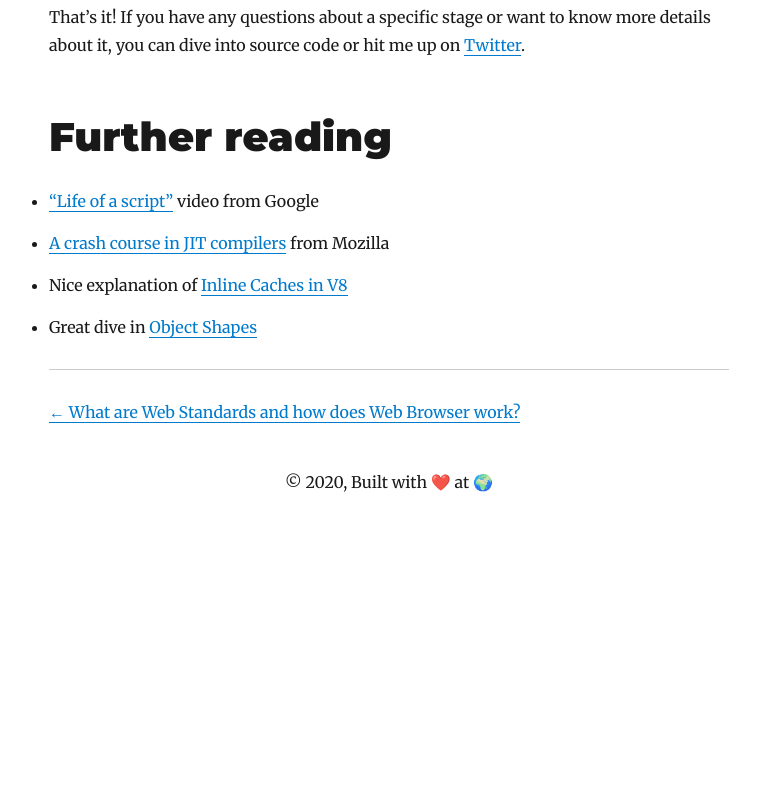
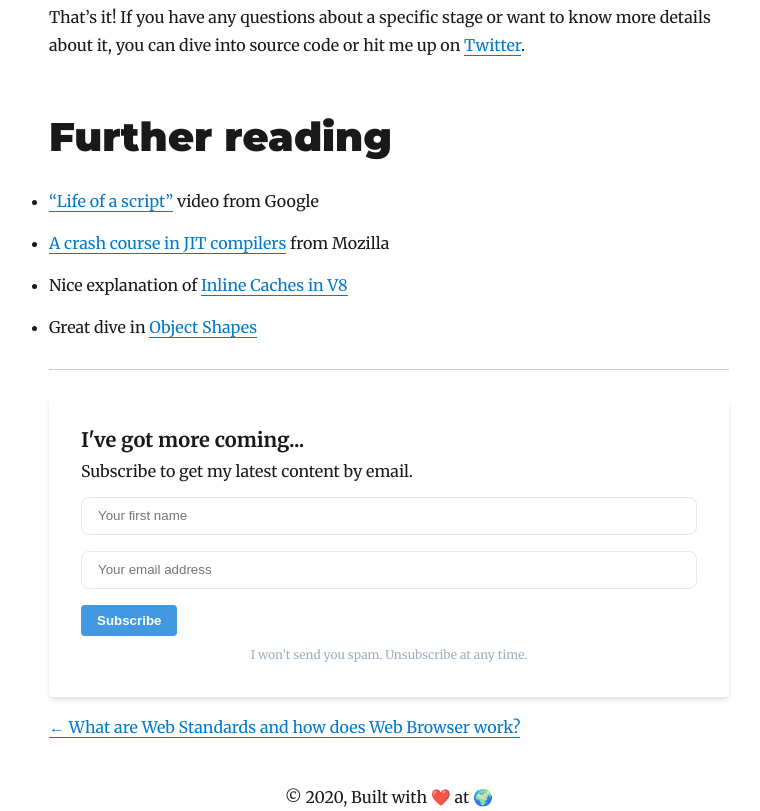
Before and after one commit to ilyamkin/lyamkin.com, a Gatsby site: page /blog/javascript-under-the-hood-v8/ in a window 1280 px wide. Shown: the part 9330-10141 px from the top of the page, without its empty margins (251-1011 px from the left). Before the commit the page ends 9826 px from the top, so only its background shows below. Built offline with nearby package versions, Linux system fonts and the light colour scheme; Gatsby itself is replaced by a stand-in of ours; some packages are replaced by stand-ins of ours.

Commit message:
feat(email): add subscription box

```diff
--- a/src/styles/global.css
+++ b/src/styles/global.css
@@ -16,6 +16,25 @@ html, body, #___gatsby, #gatsby-focus-wrapper {
     margin-right: 1rem;
 }
 
+.formkit-alert-success {
+    color: #234e52;
+    color: rgba(35, 78, 82, 1);
+    box-shadow: 0 4px 6px -1px rgba(0, 0, 0, 0.1), 0 2px 4px -1px rgba(0, 0, 0, 0.06);
+    padding-left: 1rem;
+    padding-right: 1rem;
+    padding-top: 0.75rem;
+    padding-bottom: 0.75rem;
+    margin-bottom: 0.75rem;
+    font-weight: 700;
+    border-top-width: 4px;
+    border-bottom-right-radius: 0.25rem;
+    border-bottom-left-radius: 0.25rem;
+    border-color: #38b2ac;
+    border-color: rgba(56, 178, 172, 1);
+    background-color: #e6fffa;
+    background-color: rgba(230, 255, 250, 1);
+}
+
 @media (min-width: 640px) {
     .image-left {
         width: 50%;
--- a/src/templates/blog-post.js
+++ b/src/templates/blog-post.js
@@ -59,7 +59,44 @@ class BlogPostTemplate extends React.Component {
             }}
           />
         </article>
-
+        <script src="https://f.convertkit.com/ckjs/ck.5.js"></script>
+        <form
+          action="https://app.convertkit.com/forms/1418889/subscriptions"
+          method="post"
+          target="_self"
+          data-sv-form={1418889}
+          className="bg-white shadow-md rounded px-8 pt-6 pb-8 mb-4"
+        >
+          <div className="font-bold text-xl">I've got more coming...</div>
+          <div className="mb-3">
+            Subscribe to get my latest content by email.
+          </div>
+          <input
+            type="text"
+            name="fields[first_name]"
+            placeholder="Your first name"
+            aria-label="Your first name"
+            id="ck-first-name"
+            className="mb-4 border-solid bg-white focus:outline-none focus:shadow-outline border border-gray-300 rounded-lg py-2 px-4 block w-full appearance-none leading-normal"
+          />
+          <input
+            className="mb-4 border-solid bg-white focus:outline-none focus:shadow-outline border border-gray-300 rounded-lg py-2 px-4 block w-full appearance-none leading-normal"
+            type="email"
+            name="email_address"
+            placeholder="Your email address"
+            aria-label="Your email address"
+            id="ck-email"
+          />
+          <button
+            className="mb-2 border-0 bg-blue-500 hover:bg-blue-700 text-white font-bold py-2 px-4 rounded focus:outline-none focus:shadow-outline"
+            type="submit"
+          >
+            Subscribe
+          </button>
+          <div className="text-center text-gray-500 text-xs">
+            I won’t send you spam. Unsubscribe at any time.
+          </div>
+        </form>
         <nav>
           <ul
             style={{
```
